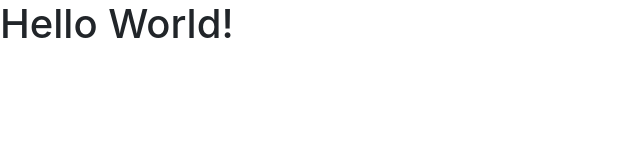
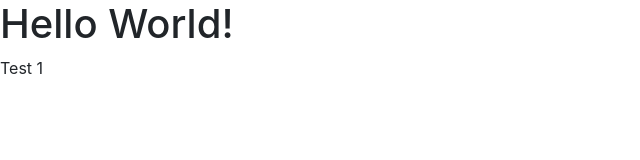
Before and after one commit to Britney-Diboll/Britney-Diboll.github.io, a plain HTML site: page index.html in a window 1280 px wide. Shown: the full height of the page, 0-640 px from the left. Drawn offline with nearby package versions, Linux system fonts and the light colour scheme.

Commit message:
2nd commit

```diff
--- a/index.html
+++ b/index.html
@@ -11,6 +11,7 @@
   </head>
   <body>
       <h1>Hello World!</h1>
+      <div>Test 1</div>
     <!-- Optional JavaScript -->
     <!-- jQuery first, then Popper.js, then Bootstrap JS -->
     <script src="https://code.jquery.com/jquery-3.3.1.slim.min.js" integrity="sha384-q8i/X+965DzO0rT7abK41JStQIAqVgRVzpbzo5smXKp4YfRvH+8abtTE1Pi6jizo" crossorigin="anonymous"></script>
```
